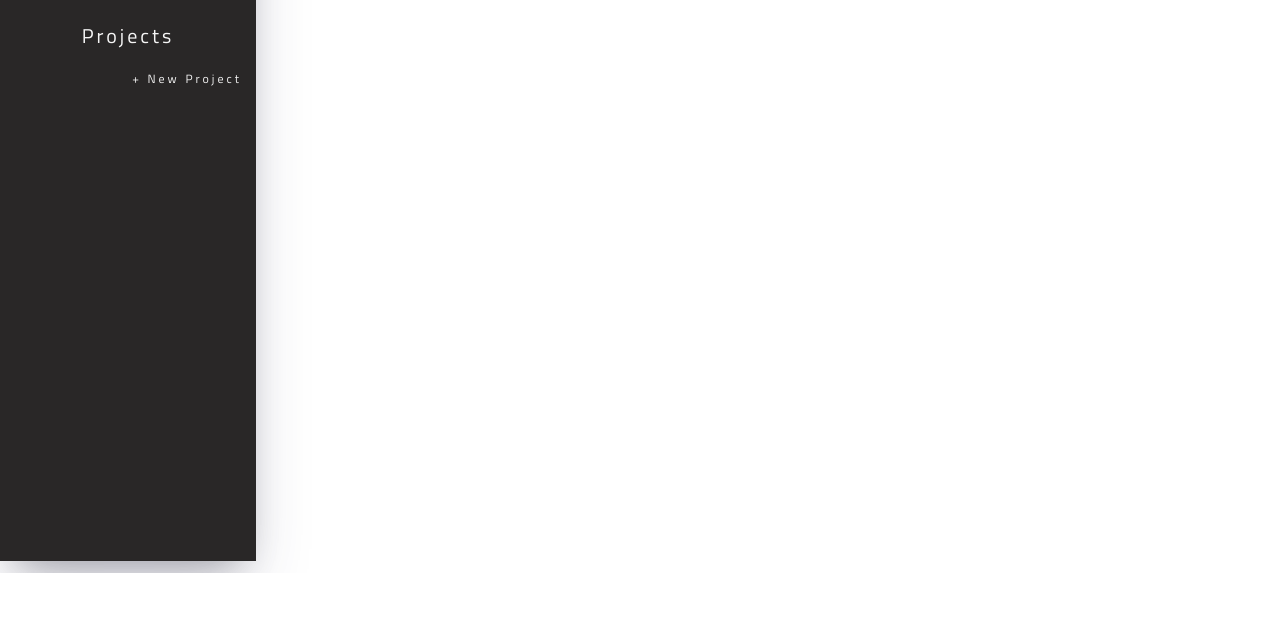
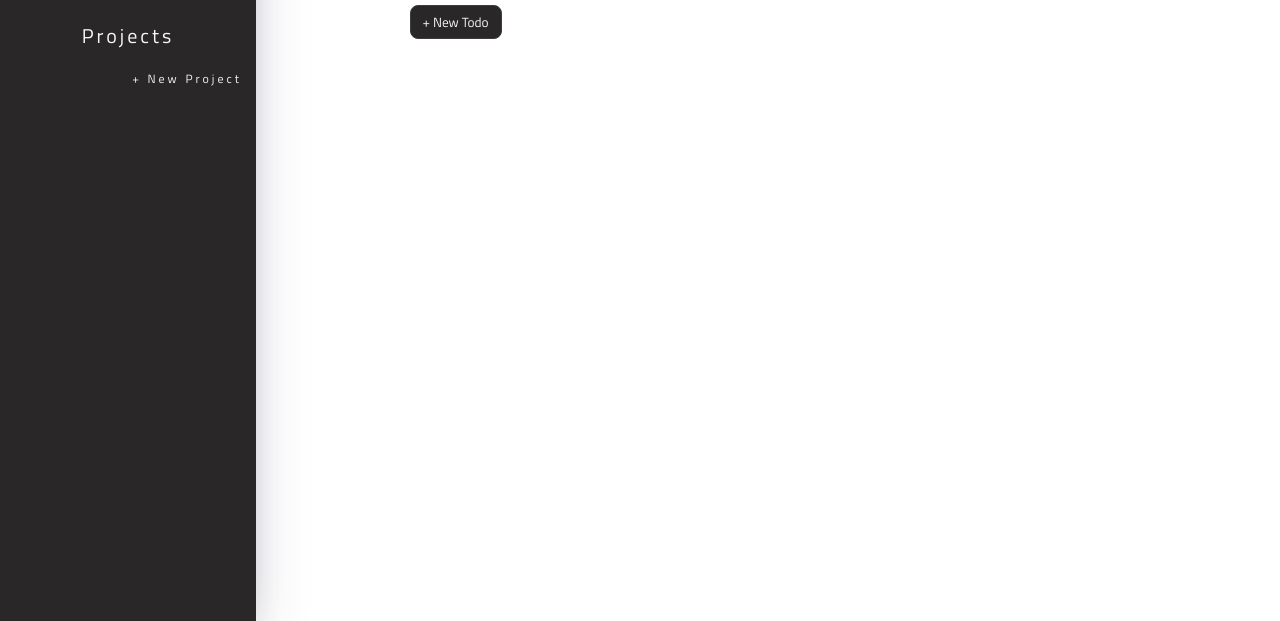
Before and after one commit to nikolapivac/todo-list, a website built with webpack: page dist/index.html in a window 1280 px wide. Shown: the part 227-848 px from the top of the page. Before the commit the page ends 800 px from the top, so only its background shows below. Built offline with nearby package versions, Linux system fonts and the light colour scheme.

Commit message:
Worked on 'new todo form' and styles

```diff
--- /dev/null
+++ b/src/form.js
@@ -0,0 +1,68 @@
+const loadForm = () => {
+    const content = document.getElementById("content");
+
+    const todoFormDiv = document.createElement("div");
+    todoFormDiv.classList.add("form_popup");
+    todoFormDiv.setAttribute("id", "todo_form");
+    content.appendChild(todoFormDiv);
+
+    const form = document.createElement("form");
+    form.classList.add("form_container");
+    todoFormDiv.appendChild(form);
+
+    const formTitle = document.createElement("h1");
+    formTitle.textContent = "New Todo";
+    form.appendChild(formTitle);
+
+    const titleInput = document.createElement("input");
+    titleInput.setAttribute("type", "text");
+    titleInput.setAttribute("name", "title");
+    titleInput.setAttribute("placeholder", "Title");
+    titleInput.setAttribute("id", "todo_title");
+    form.appendChild(titleInput);
+
+    const descInput = document.createElement("textarea");
+    descInput.setAttribute("type", "text");
+    descInput.setAttribute("name", "description");
+    descInput.setAttribute("placeholder", "Description");
+    descInput.setAttribute("id", "todo_description");
+    form.appendChild(descInput);
+
+    const dateInput = document.createElement("input");
+    dateInput.setAttribute("type", "date");
+    dateInput.setAttribute("name", "date");
+    dateInput.setAttribute("placeholder", "Due Date");
+    dateInput.setAttribute("id", "todo_date");
+    form.appendChild(dateInput);
+
+    const projectInput = document.createElement("select");
+    projectInput.setAttribute("name", "project");
+    projectInput.setAttribute("placeholder", "Project");
+    projectInput.setAttribute("id", "todo_project");
+    const projectName = document.createElement("option");
+    projectName.setAttribute("value", "Todos");
+    projectName.textContent = "Todos";
+    projectInput.appendChild(projectName);
+    form.appendChild(projectInput);
+
+    const buttonDiv = document.createElement("div");
+    buttonDiv.classList.add("form_buttons");
+    form.appendChild(buttonDiv);
+
+    const addBtn = document.createElement("button");
+    addBtn.classList.add("add_btn");
+    addBtn.setAttribute("type", "submit");
+    addBtn.textContent = "Add New Todo";
+    buttonDiv.appendChild(addBtn);
+
+    const closeBtn = document.createElement("button");
+    closeBtn.classList.add("close_btn");
+    closeBtn.textContent = "Close";
+    buttonDiv.appendChild(closeBtn);
+
+    closeBtn.addEventListener("click", () => {
+        todoFormDiv.style.display = "none";
+    })
+}
+
+export { loadForm }
--- a/src/index.js
+++ b/src/index.js
@@ -0,0 +1,3 @@
+import { loadTodos } from "./todos";
+
+loadTodos();
--- /dev/null
+++ b/src/todos.js
@@ -0,0 +1,60 @@
+import { loadForm } from "./form";
+
+const createNewTodo = (title, description, date, project) => {
+    const todo = document.createElement("div");
+    todo.classList.add("todo");
+
+    const todoTitle = document.createElement("h1");
+    todoTitle.classList.add("todo_title");
+    todoTitle.textContent = `${title}`;
+
+    const todoDesc = document.createElement("p");
+    todoDesc.classList.add("todo_desc");
+    todoDesc.textContent = `${description}`;
+
+    const todoDate = document.createElement("p");
+    todoDate.classList.add("todo_date");
+    todoDate.textContent = `${date}`;
+
+    const todoProject = document.createElement("p");
+    todoProject.classList.add("todo_project");
+    todoProject.textContent = `${project}`;
+
+    return todo;
+}
+
+const openForm = () => {
+    document.getElementById("todo_form").style.display = "block";
+}
+const closeForm = () => {
+    document.getElementById("todo_form").style.display = "none";
+}
+
+
+
+const loadTodos = () => {
+    const content = document.getElementById("content");
+
+    const todosMainTitle = document.createElement("h1");
+    todosMainTitle.classList.add("todos_main_title");
+    todosMainTitle.textContent = "Todos";
+    content.appendChild(todosMainTitle);
+
+    const newTodoBtn = document.createElement("button");
+    newTodoBtn.classList.add("new_todo_button");
+    newTodoBtn.textContent = "+ New Todo";
+    content.appendChild(newTodoBtn);
+
+    const todoContainer = document.createElement("div");
+    todoContainer.classList.add("todo_container");
+    content.appendChild(todoContainer);
+
+    loadForm();
+
+    newTodoBtn.addEventListener("click", () => {
+        const form = document.getElementById("todo_form");
+        form.style.display = "block";
+    })
+}
+
+export { loadTodos }
```
Also changed, not shown: dist/index.html, dist/main.js (added), dist/styles.css.
